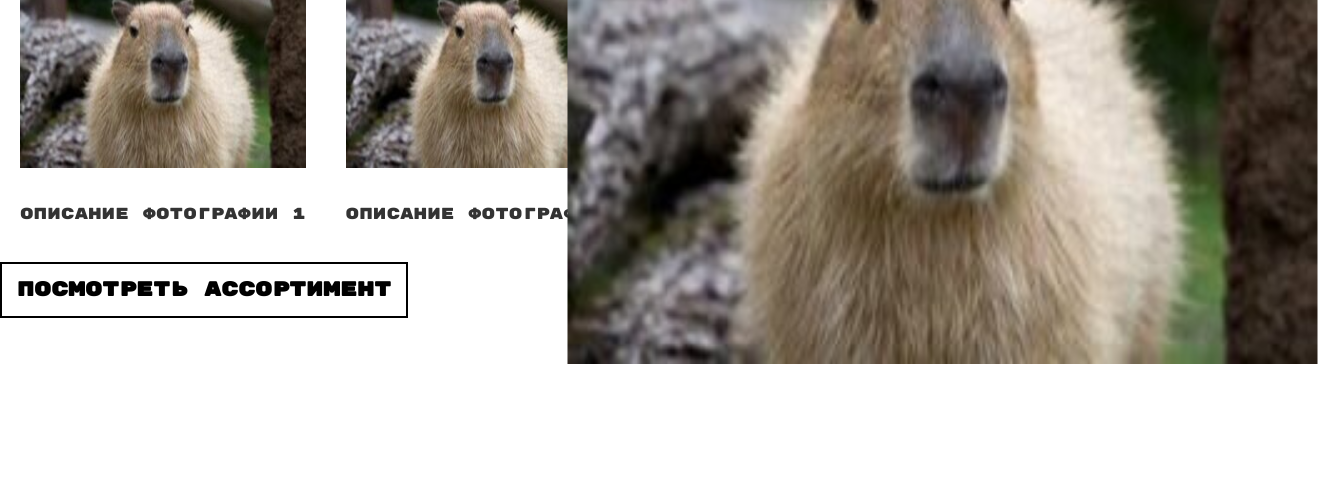
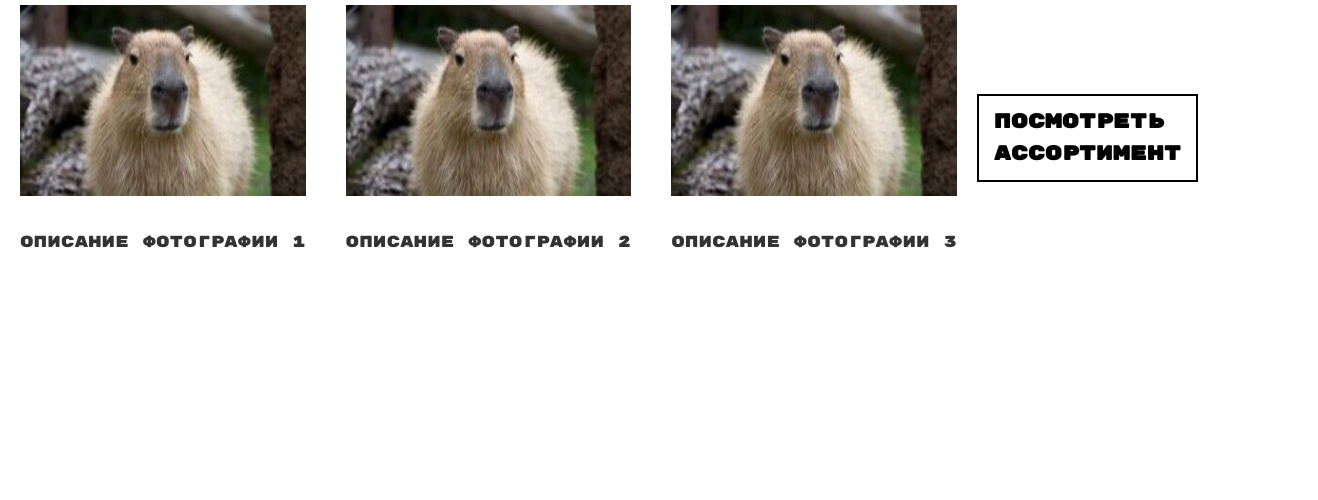
Before and after one commit to 3DShifter/3DShifter, a plain HTML site: page index.html in a window 1280 px wide. Shown: the part 300-800 px from the top of the page, 1318 px wide, since content can reach past the window. Drawn offline with Linux system fonts and the light colour scheme.

Commit message:
Add files via upload

```diff
--- a/index.html
+++ b/index.html
@@ -56,11 +56,6 @@
             </div>
         </div>
 
-    <div class="big-photo">
-            <img src="intro.jpg" alt="Большая фотография">
-        </div>
-
-</div>
             <a class="btn" href="#">Посмотреть ассортимент</a>
             </div>
 
```
